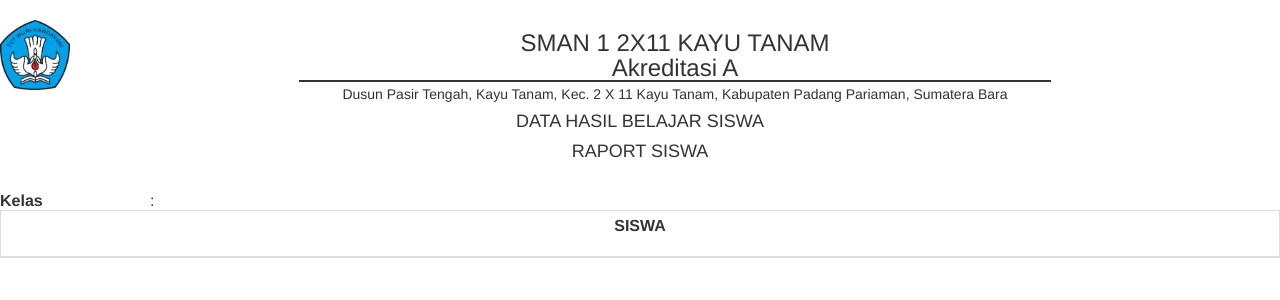
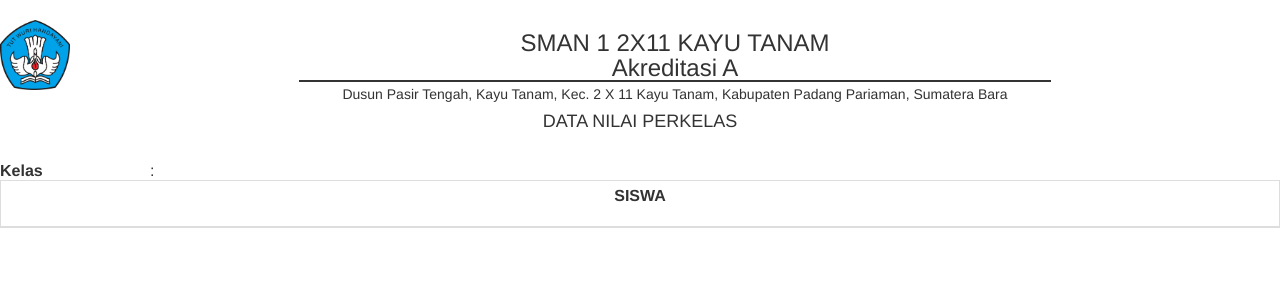
Before and after one commit to Khairul122/JK-WebPengolahanNilaiSiswa-ED, a CodeIgniter app: page /e-raport/index.php/raport/cetak_kelas in a window 1280 px wide. Shown: the top 300 px of the page. Run offline with CodeIgniter, Linux system fonts and the light colour scheme; a user stored in the database is signed in; data comes from the database, SQL or seed files in the repository; data that the repository does not hold is empty; some libraries are stand-ins or nearby versions.

Commit message:
ganti judul

```diff
--- a/views/nilai_kelas.php
+++ b/views/nilai_kelas.php
@@ -33,8 +33,7 @@
             <br>
             <br>
 
-        <h4 class="text-center">DATA HASIL BELAJAR SISWA</h4>
-        <h4 class="text-center">RAPORT SISWA</h4>
+        <h4 class="text-center">DATA NILAI PERKELAS</h4>
         <br>
         <table style="padding:15px;">
 
```
